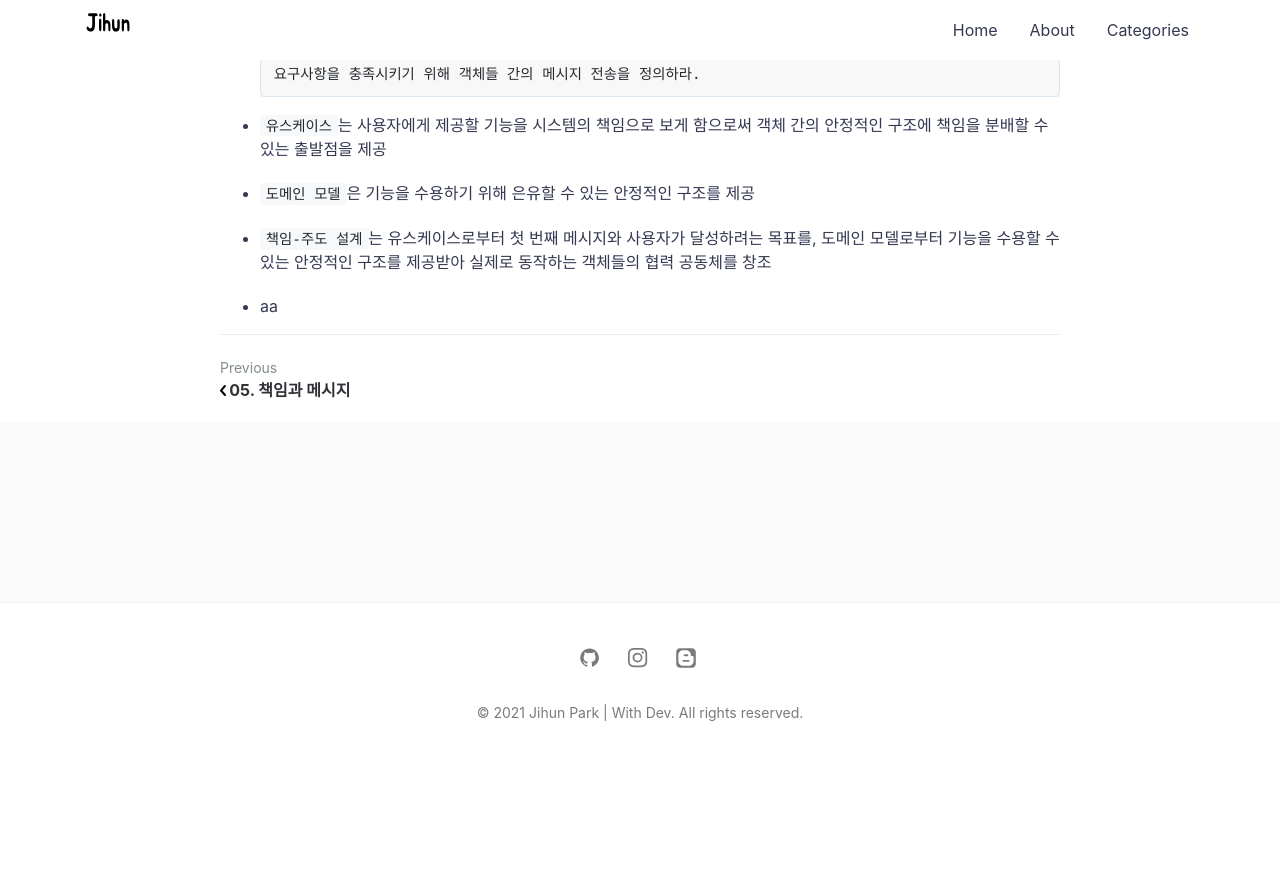
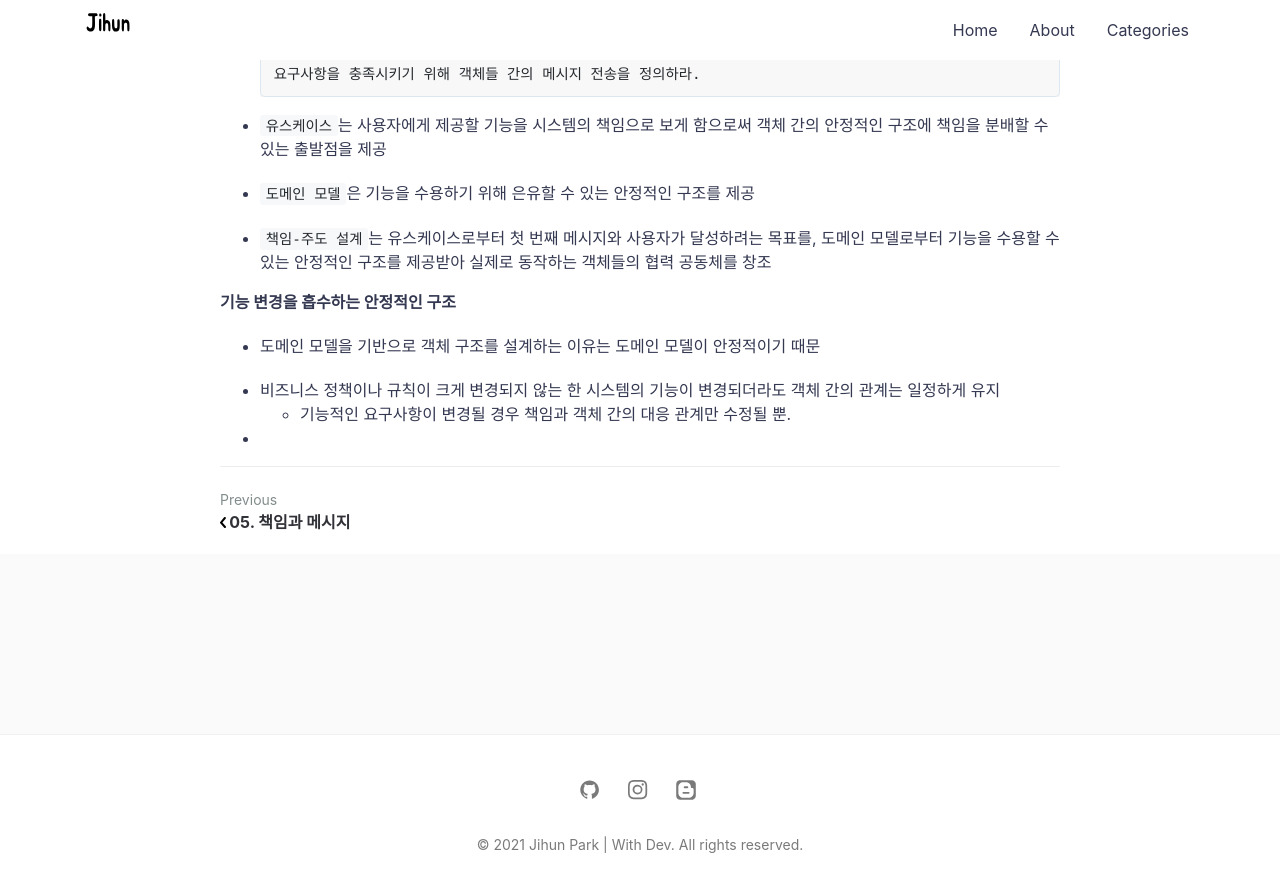
Before and after one commit to jihunparkme/jihunparkme.github.io, a Jekyll site: the page built from _posts/2021-02-09-TheEOO-객체-지도.md, in a window 1280 px wide and 900 px high, scrolled down 3329 px. Shown: the top 892 px of the window. Built offline with Jekyll 4.4.1, drawn with Linux system fonts in a browser that asks for light colours; comment, search, counter and statistics services are not loaded; before the commit the page ends 4097 px from its top, so only the background shows below that; some of the changed text lies outside the part shown.

Commit message:
add contents

```diff
--- a/_posts/2021-02-09-TheEOO-객체-지도.md
+++ b/_posts/2021-02-09-TheEOO-객체-지도.md
@@ -129,4 +129,11 @@ featured-img: TheEOO
 
 - `책임-주도 설계`는 유스케이스로부터 첫 번째 메시지와 사용자가 달성하려는 목표를, 도메인 모델로부터 기능을 수용할 수 있는 안정적인 구조를 제공받아 실제로 동작하는 객체들의 협력 공동체를 창조
 
-- aa
+**기능 변경을 흡수하는 안정적인 구조**
+
+- 도메인 모델을 기반으로 객체 구조를 설계하는 이유는 도메인 모델이 안정적이기 때문
+
+- 비즈니스 정책이나 규칙이 크게 변경되지 않는 한 시스템의 기능이 변경되더라도 객체 간의 관계는 일정하게 유지
+  - 기능적인 요구사항이 변경될 경우 책임과 객체 간의 대응 관계만 수정될 뿐.
+
+-
```
